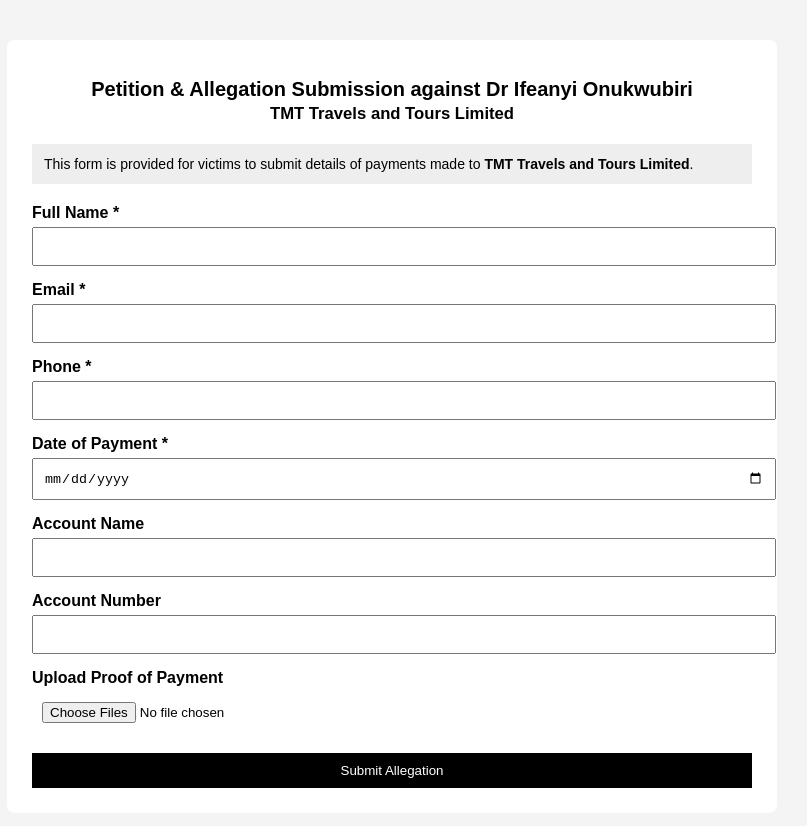
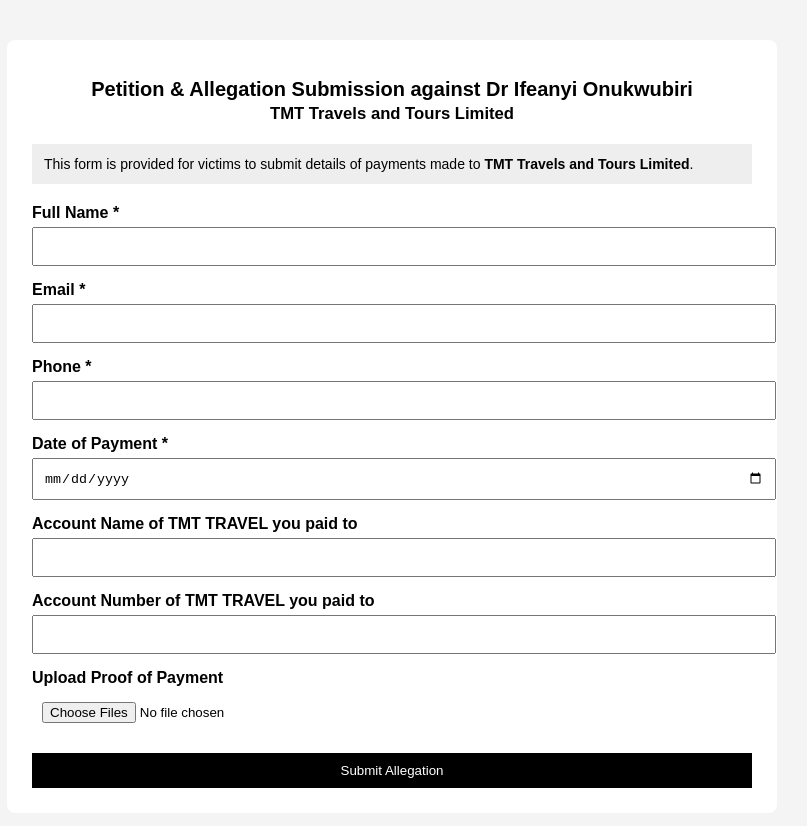
Before and after one commit to MRKIKSY/petition, a plain HTML site: page index.html in a window 1280 px wide. Shown: the whole page, without its empty margins (248-1055 px from the left). Drawn offline with Linux system fonts and the light colour scheme.

Commit message:
asdasdddw

```diff
--- a/index.html
+++ b/index.html
@@ -85,10 +85,10 @@ This form is provided for victims to submit details of payments made to
 <label>Date of Payment *</label>
 <input type="date" name="payment_date" required>
 
-<label>Account Name</label>
+<label>Account Name of TMT TRAVEL you paid to </label>
 <input type="text" name="account_name">
 
-<label>Account Number</label>
+<label>Account Number of TMT TRAVEL you paid to </label>
 <input type="text" name="account_number">
 
 <label>Upload Proof of Payment</label>
@@ -123,7 +123,7 @@ document.getElementById("petitionForm").addEventListener("submit", function(e) {
     const msg = document.getElementById("successMessage");
     msg.classList.remove("hidden");
     msg.innerHTML =
-      "<strong>Submission successful.</strong><br>Your allegation has been received for legal review.";
+      "<strong>Submission successful.</strong><br>Your petition details  has been received  by ELUYEFA CHAMBERS on behalf of MR SCOTT IGUMA the activist  and your petition is being currently  being reviewed.";
   }).catch(() => {
     alert("Submission failed. Please try again.");
   }).finally(() => {
```
